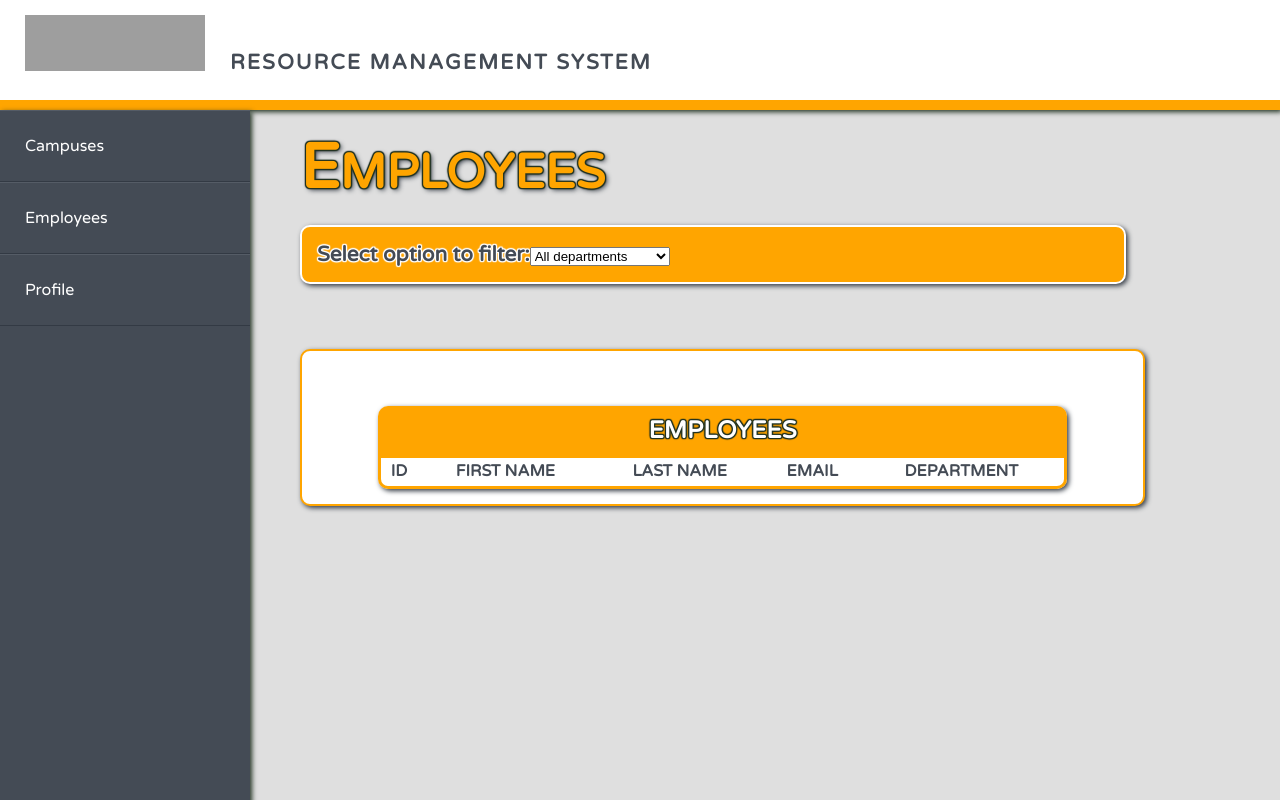
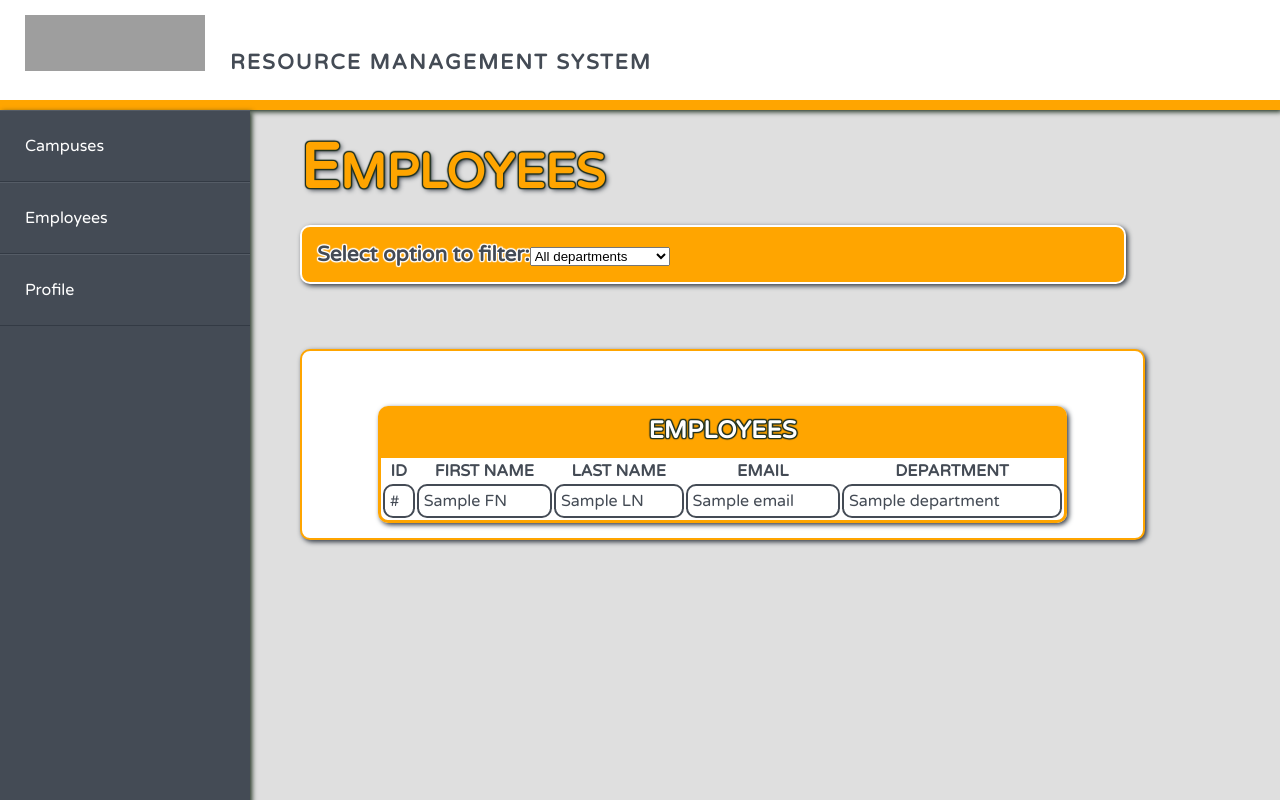
Before and after one commit to revature-rms/rms-ui, a React (Create React App) app: page /employees in a window 1280 px wide. Built offline with nearby package versions, Linux system fonts and the light colour scheme; grey boxes are pictures that could not be loaded.

Commit message:
sample data for employees table

```diff
--- a/src/components/Employees-component/EmployeesComponent.tsx
+++ b/src/components/Employees-component/EmployeesComponent.tsx
@@ -28,6 +28,19 @@ export class EmployeesComponent extends React.Component<IEmployeesProps, any>{
             )
         }
 
+        const tableData =() => {
+
+            return(
+                <tr>
+                    <td>#</td>
+                    <td>Sample FN</td>
+                    <td>Sample LN</td>
+                    <td>Sample email</td>
+                    <td>Sample department</td>
+                </tr>
+            )
+        }
+
         return (
 
             <Wrapper title="employees" elements={element()}>
@@ -46,8 +59,7 @@ export class EmployeesComponent extends React.Component<IEmployeesProps, any>{
                                 <th>EMAIL</th>
                                 <th>DEPARTMENT</th>
                             </tr>
-                            <tr>
-                            </tr>
+                            {tableData()}
                         </table>
                     </div>
                 </Card>
```
